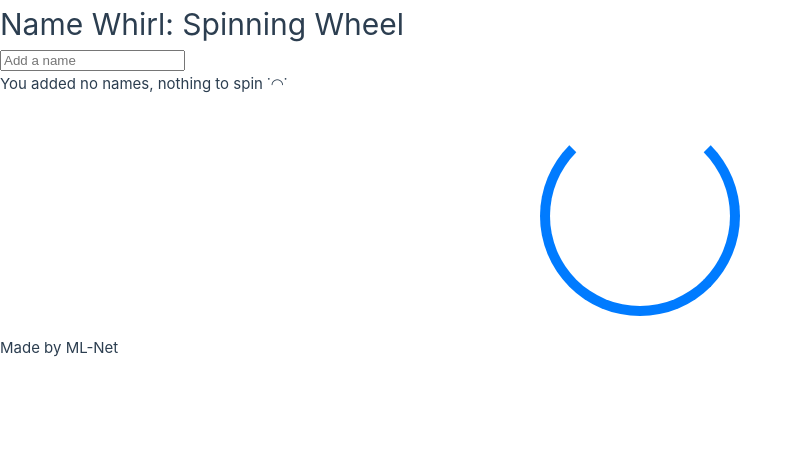
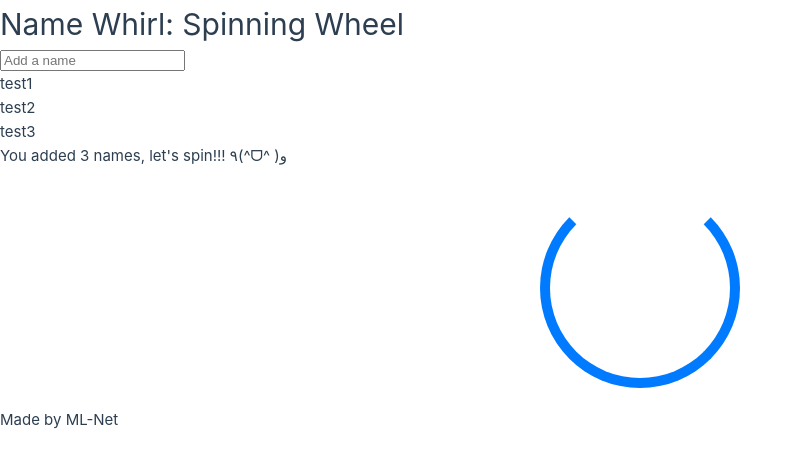
Before and after one commit to egentilucci/name-whirl, a Vue app in the folder client/: page / in a window 1280 px wide. Shown: the top 468 px of the page, without its empty margins (0-803 px from the left). Built offline with nearby package versions, Linux system fonts and the light colour scheme.

Commit message:
feat: add static data into array

```diff
--- a/client/src/components/Spinner.vue
+++ b/client/src/components/Spinner.vue
@@ -1,7 +1,7 @@
 <script setup>
 import { ref } from "vue";
 
-const options = ref([]);
+const options = ref(["test1", "test2", "test3"]);
 const newOption = ref("");
 const spinning = ref(false);
 const selectedOption = ref("");
```
